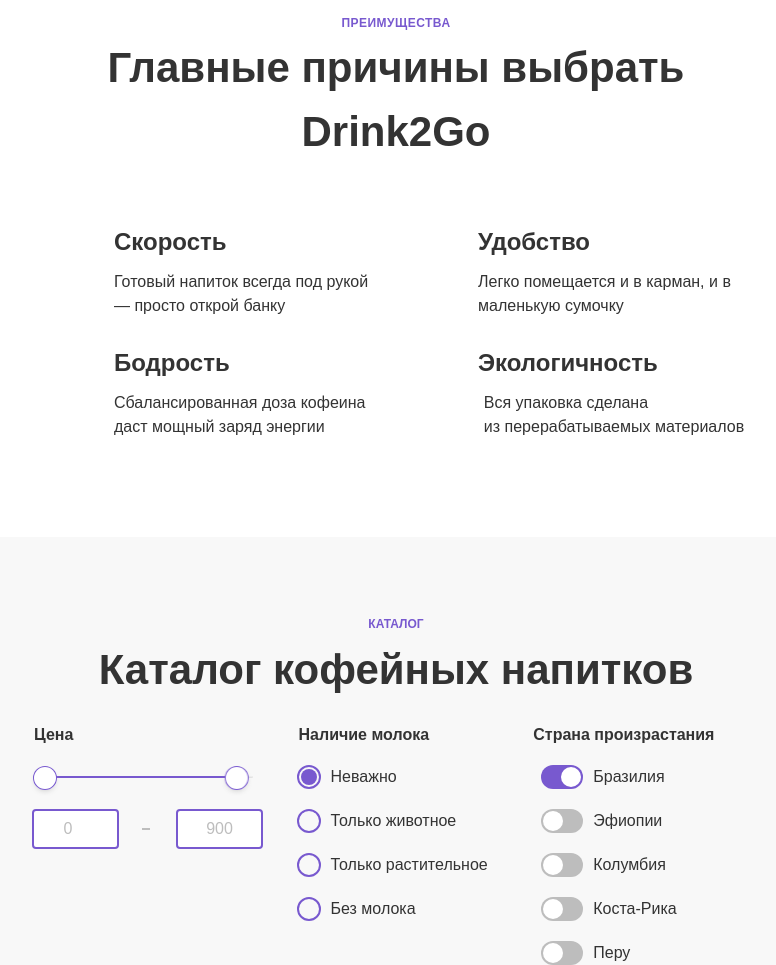
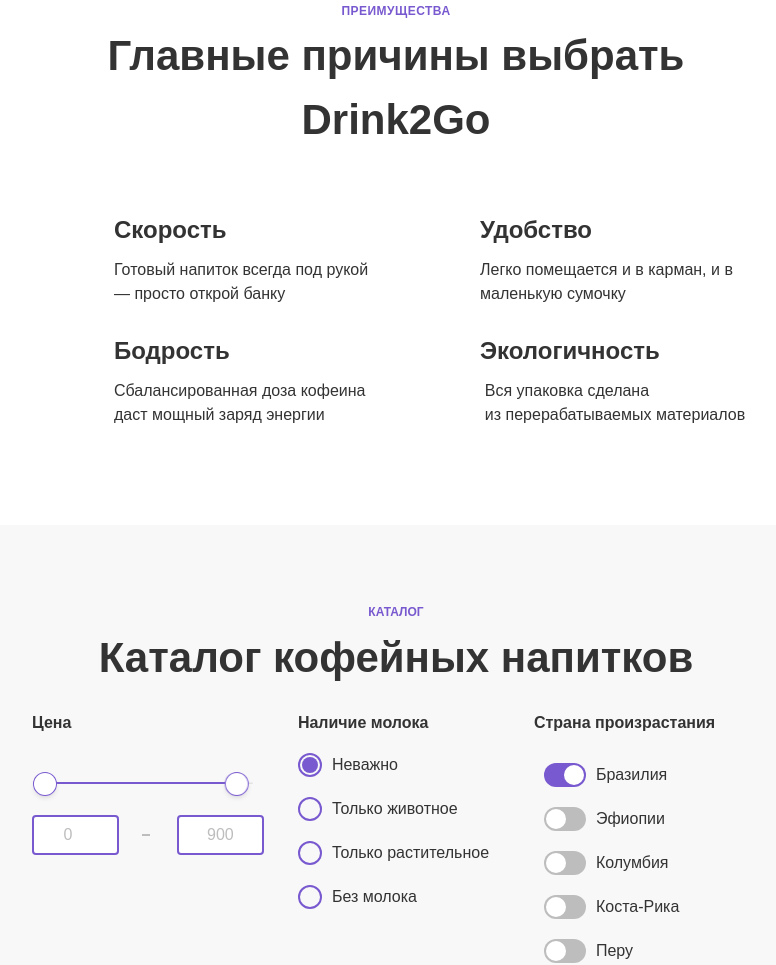
Before and after one commit to VadimPinyagin/drink2go-grading, a plain HTML site: page source/index.html in a window 1280 px wide. Shown: the part 966-1931 px from the top of the page, without its empty margins (244-1020 px from the left). Drawn offline with nearby package versions, Linux system fonts and the light colour scheme; files that its build step writes are made by us from their sources; files whose address does not match are found by name; a web font is replaced by a local one.

Commit message:
768 правки фильтра 1

```diff
--- a/source/index.html
+++ b/source/index.html
@@ -142,7 +142,8 @@
           <p class="catalog__text">Каталог кофейных напитков</p>
           <form class="filter catalog__filter" action="https://echo.htmlacademy.ru">
             <fieldset class="filter__price">
-            <legend class="filter__price-legend">Цена</legend>
+            <h3 class="filter__title filter__price-legend">Цена</h3>
+            <legend class="filter__price-legend"></legend>
               <div class="filter__range">
                 <div class="filter__range-scale"></div>
                 <label class="filter__price-from" for="min-num">
@@ -155,7 +156,8 @@
               </div>
             </fieldset>
             <fieldset class="filter__additive">
-              <legend class="filter__additive-legend">Наличие молока</legend>
+              <h3 class="filter__title filter__additive-legend">Наличие молока</h3>
+              <legend class="visually-hidden"></legend>
               <ul class="filter__additive-list">
                 <li class="filter__additive-item">
                   <input class="filter__additive-radio" type="radio" name="additive" value="any" id="additive" checked>
@@ -176,7 +178,8 @@
               </ul>
             </fieldset>
             <fieldset class="filter__country">
-              <legend class="filter__country-legend">Страна произрастания</legend>
+              <h3 class="filter__title filter__country-legend">Страна произрастания</h3>
+              <legend class="visually-hidden"></legend>
               <ul class="filter__country-list">
                 <li class="filter__country-item">
                     <input class="filter__country-input" id="brazil" name="brazil" type="checkbox" checked>
--- a/source/styles/blocks/advantages.scss
+++ b/source/styles/blocks/advantages.scss
@@ -2,7 +2,7 @@
   padding-block: 51px;
 
   @media (min-width: $tablet-width) {
-    padding-block: 54px 98px;
+    padding-block: 42px 98px;
   }
 }
 
@@ -42,7 +42,7 @@
     display: grid;
     grid-template-columns: repeat(2, 1fr);
     grid-template-rows: repeat(2, 1fr);
-    gap: 27px 20px;
+    gap: 27px 24px;
     padding-block-start: 55px;
   }
 
--- a/source/styles/blocks/filter.scss
+++ b/source/styles/blocks/filter.scss
@@ -230,7 +230,10 @@
   column-gap: 10px;
 }
 
-.filter__country-legend {
+.filter__title {
+  margin: 0;
+  font-size: 16px;
+  line-height: 24px;
   padding-block-end: 18px;
 }
 
```
